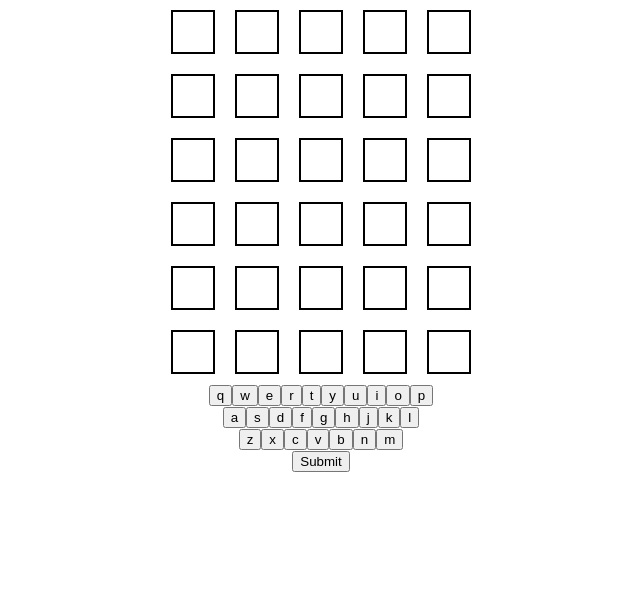
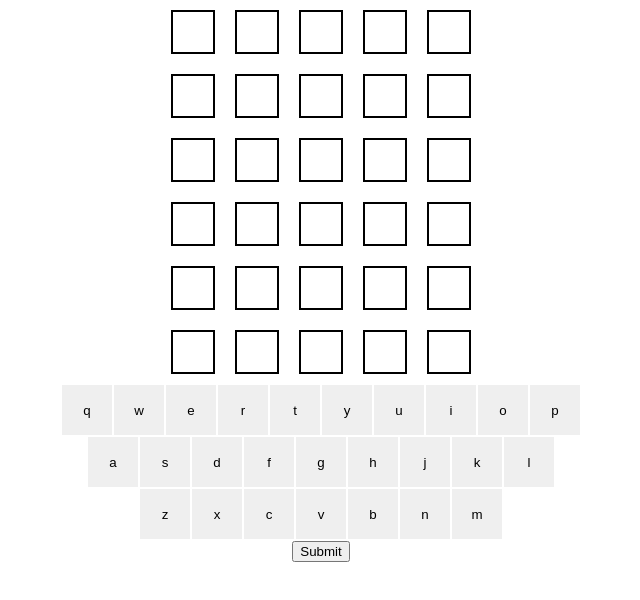
Before and after one commit to Rich5656/wordle-clone-typescript, a React (Create React App) app: page / in a window 1280 px wide. Shown: the top 600 px of the page, without its empty margins (319-959 px from the left). Built offline with nearby package versions, Linux system fonts and the light colour scheme.

Commit message:
Addition of set to track used keys and format them after use.

```diff
--- a/src/App.css
+++ b/src/App.css
@@ -55,6 +55,18 @@
   vertical-align: middle;
 }
 
+.generic-key {
+  margin: 1px;
+  width: 50px;
+  height: 50px;
+  border: none;
+}
+
+.generic-key:hover {
+  cursor: pointer;
+  transform: scale(1.03);
+}
+
 .relative-match {
   background-color: rgb(254, 254, 143);
 }
@@ -62,3 +74,7 @@
 .absolute-match {
   background-color: rgb(91, 206, 91);
 }
+
+.used {
+  background-color: rgb(154, 154, 154);
+}
--- a/src/Components/KeyboardDisplay.tsx
+++ b/src/Components/KeyboardDisplay.tsx
@@ -3,19 +3,20 @@ import { KeyboardRow } from './KeyboardRow'
 
 interface KeyboardDisplayProps {
     handleKeyClick: (e: MouseEvent<HTMLButtonElement>) => void;
-    handleCheck: (e: MouseEvent<HTMLButtonElement>) => void
+    handleCheck: (e: MouseEvent<HTMLButtonElement>) => void;
+    usedLetters: Set<string>;
 }
 
 const keyLine1: string[] = ['q','w','e','r','t','y','u','i','o','p'];
 const keyLine2: string[] = ['a','s','d','f','g','h','j','k','l'];
 const keyLine3: string[] = ['z','x','c','v','b','n','m'];
 
-export const KeyboardDisplay = ({handleKeyClick, handleCheck}: KeyboardDisplayProps) => {
+export const KeyboardDisplay = ({handleKeyClick, handleCheck, usedLetters}: KeyboardDisplayProps) => {
   return (
     <div>
-        <KeyboardRow keyline={keyLine1} handleKeyClick={handleKeyClick}/>
-        <KeyboardRow keyline={keyLine2} handleKeyClick={handleKeyClick}/>
-        <KeyboardRow keyline={keyLine3} handleKeyClick={handleKeyClick}/>
+        <KeyboardRow usedLetters={usedLetters} keyline={keyLine1} handleKeyClick={handleKeyClick}/>
+        <KeyboardRow usedLetters={usedLetters} keyline={keyLine2} handleKeyClick={handleKeyClick}/>
+        <KeyboardRow usedLetters={usedLetters} keyline={keyLine3} handleKeyClick={handleKeyClick}/>
         <button onClick={handleCheck}>Submit</button>
     </div>
   )
--- a/src/Components/KeyboardRow.tsx
+++ b/src/Components/KeyboardRow.tsx
@@ -3,12 +3,19 @@ import React, {MouseEvent} from 'react'
 type KeyboardRowProps = {
     keyline: string[];
     handleKeyClick: (e: MouseEvent<HTMLButtonElement>) => void;
+    usedLetters: Set<string>;
 }
 
-export const KeyboardRow = ({keyline, handleKeyClick}:KeyboardRowProps ) => {
+export const KeyboardRow = ({keyline, handleKeyClick, usedLetters}:KeyboardRowProps ) => {
   return (
     <div className='keyboard-row'>
-        {keyline.map(key => <button id={key} onClick={handleKeyClick}>{key}</button>)}
+        {/* TODO: us conditionals to style the button as relative, absolute, not-present */}
+        {keyline.map(key => {
+            if (usedLetters.has(key)) {
+                return <button className='generic-key used' id={key} onClick={handleKeyClick}>{key}</button>
+            }
+            return <button className='generic-key' id={key} onClick={handleKeyClick}>{key}</button>
+        })}
     </div>
   )
 }
--- a/src/Containers/PlayingBoardContainer.tsx
+++ b/src/Containers/PlayingBoardContainer.tsx
@@ -37,6 +37,8 @@ export const PlayingBoardContainer = () => {
   const [ sixthSubmitted, setSixthSubmitted ] = useState<boolean>(false);
 
   const [ level, setLevel ] = useState<number>(1);
+
+  const [ usedLetters, setUsedLetters ] = useState<Set<string>>(new Set());
 
   const guessMap: GuessMap = {
     1: firstGuess,
@@ -101,9 +103,15 @@ export const PlayingBoardContainer = () => {
         return;
     }
     // if all of these are false update the level to level 2 and apply needed styling to the tiles based on absolute and relative match
+    setUsedLetters(prevState => {
+        const newState = new Set(prevState);
+        for (const letter of guessMap[level]) {
+            newState.add(letter);
+        }
+        return newState;
+    });
     submissionSetterMap[level](true);
     setLevel(prevLevel => prevLevel + 1);
-
   }
 
   return (
@@ -115,7 +123,7 @@ export const PlayingBoardContainer = () => {
         <BoardRow guess={fourthGuess} submitted={fourthSubmitted} answer={answer}/>
         <BoardRow guess={fifthGuess} submitted={fifthSubmitted} answer={answer}/>
         <BoardRow guess={sixthGuess} submitted={sixthSubmitted} answer={answer}/>
-        <KeyboardDisplay handleKeyClick={handleKeyClick} handleCheck={handleCheck}/>
+        <KeyboardDisplay usedLetters={usedLetters} handleKeyClick={handleKeyClick} handleCheck={handleCheck}/>
     </main>
   )
 }
```
